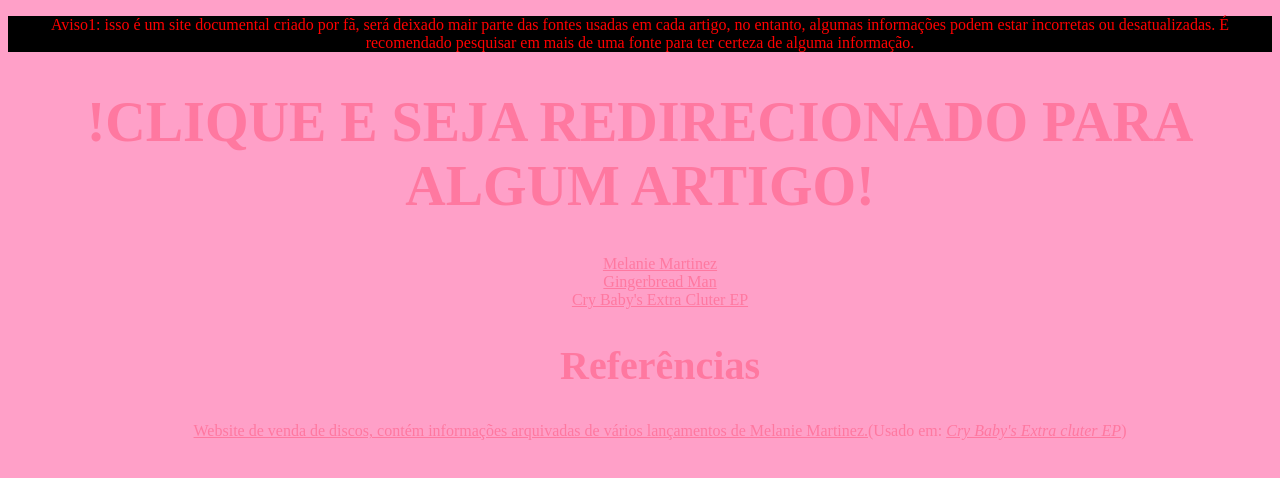
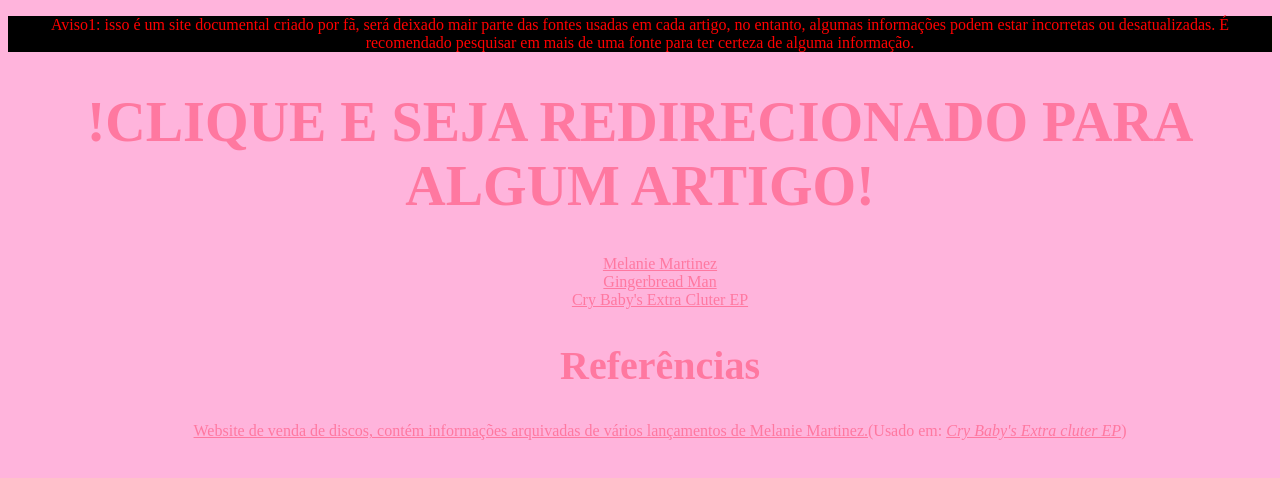
Before and after one commit to Mrjoga/Melanie-Martinez, a plain HTML site: page index.html in a window 1280 px wide. Drawn offline with Linux system fonts and the light colour scheme.

Commit message:
Update Crybabyextracluter.CSS

```diff
--- a/Crybabyextracluter.CSS
+++ b/Crybabyextracluter.CSS
@@ -26,5 +26,5 @@
 }
 
 body {
-    background-color:rgb(280,160,200);
+    background-color:rgb(280,180,220);
 }
```
